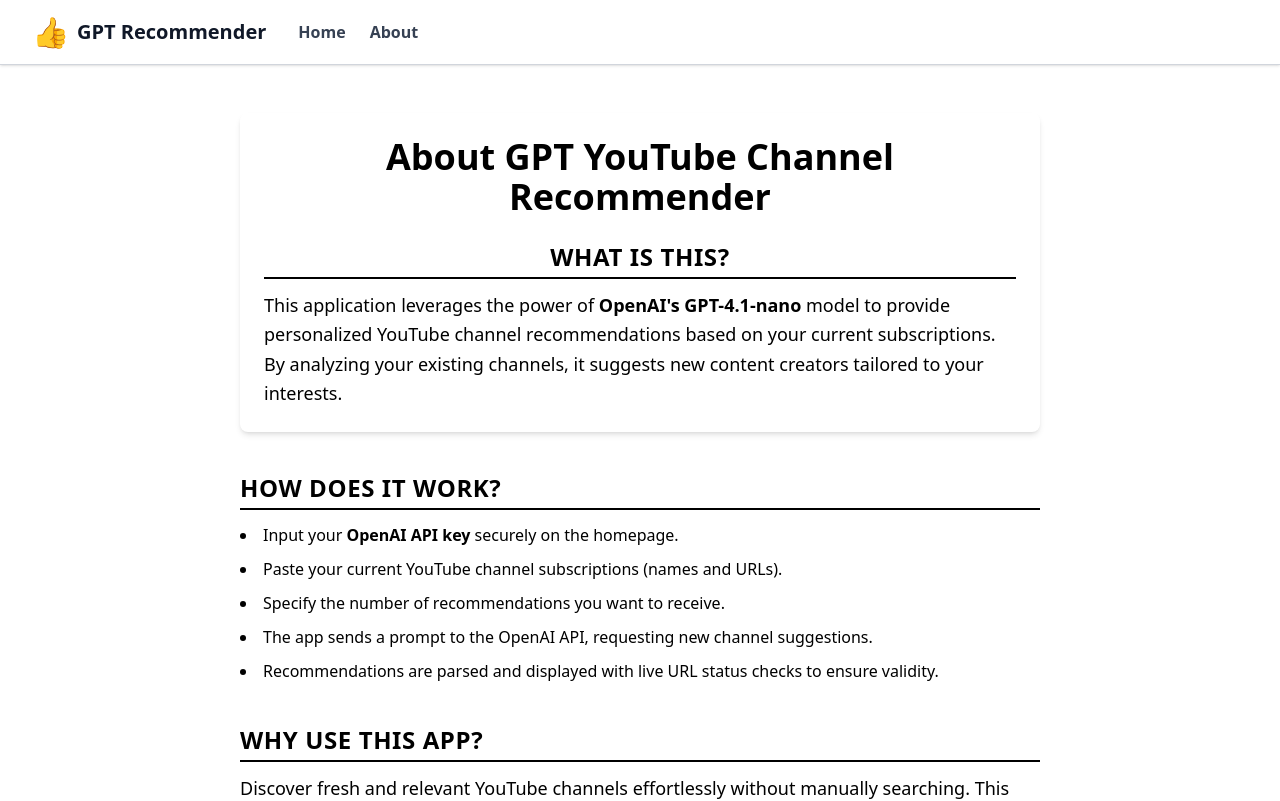
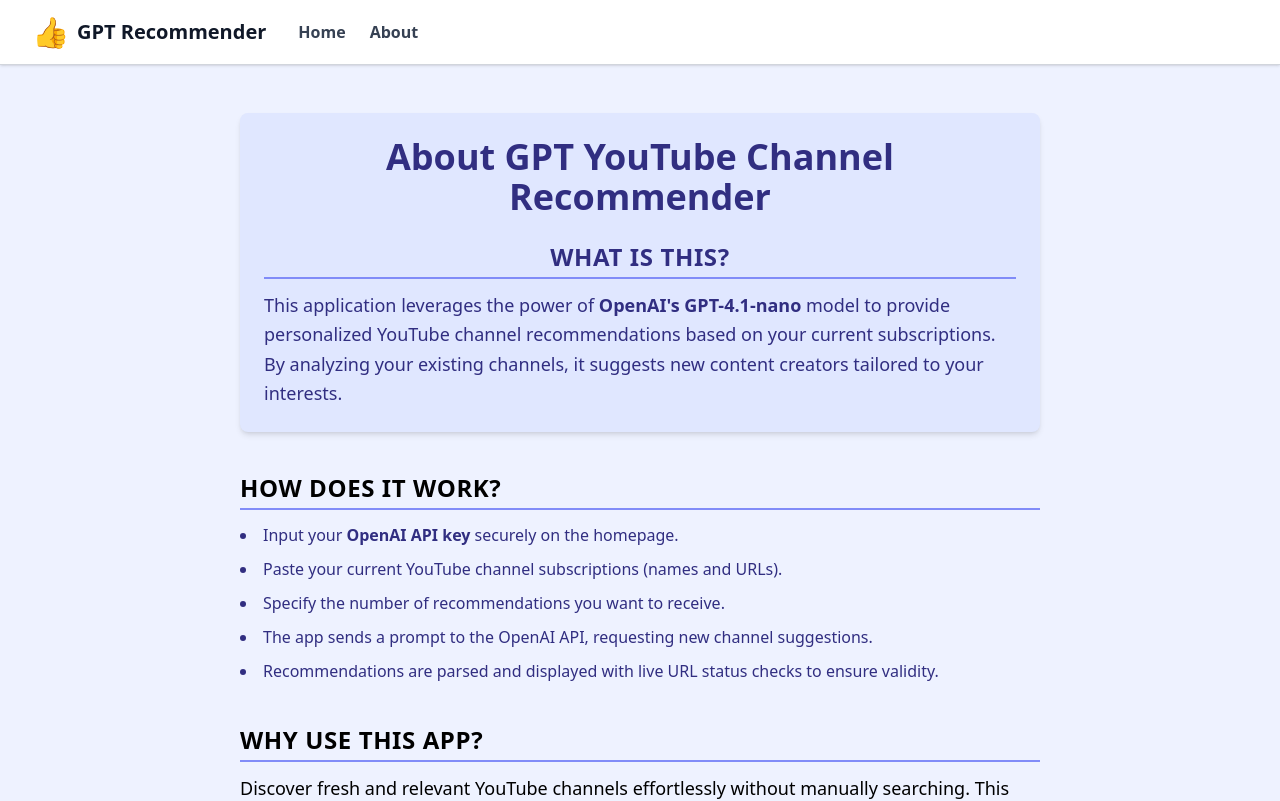
Before and after one commit to louispaulet/gpt_recommender, a React (Vite) app in the folder gpt_reco_app/: page /#/about in a window 1280 px wide. Shown: the top 801 px of the page. Built offline with nearby package versions, Linux system fonts and the light colour scheme; no server answers.

Commit message:
[gpt_reco_app] inline primary palette

```diff
--- a/gpt_reco_app/src/index.css
+++ b/gpt_reco_app/src/index.css
@@ -4,3 +4,45 @@
 .font-montserrat {
   font-family: 'Montserrat', sans-serif;
 }
+
+/* Primary color palette mirroring Tailwind's indigo */
+:root {
+  --primary-50: #eef2ff;
+  --primary-100: #e0e7ff;
+  --primary-300: #a5b4fc;
+  --primary-400: #818cf8;
+  --primary-500: #6366f1;
+  --primary-600: #4f46e5;
+  --primary-700: #4338ca;
+  --primary-900: #312e81;
+}
+
+/* Background colors */
+.bg-primary-50 { background-color: var(--primary-50); }
+.bg-primary-100 { background-color: var(--primary-100); }
+.bg-primary-300 { background-color: var(--primary-300); }
+.bg-primary-400 { background-color: var(--primary-400); }
+.bg-primary-500 { background-color: var(--primary-500); }
+.bg-primary-600 { background-color: var(--primary-600); }
+.bg-primary-700 { background-color: var(--primary-700); }
+.bg-primary-900 { background-color: var(--primary-900); }
+
+/* Text colors */
+.text-primary-700 { color: var(--primary-700); }
+.text-primary-900 { color: var(--primary-900); }
+
+/* Border colors */
+.border-primary-400 { border-color: var(--primary-400); }
+.border-primary-500 { border-color: var(--primary-500); }
+
+/* Gradient utilities */
+.from-primary-50 {
+  --tw-gradient-from: var(--primary-50);
+  --tw-gradient-to: rgb(238 242 255 / 0);
+  --tw-gradient-stops: var(--tw-gradient-from), var(--tw-gradient-to);
+}
+.to-primary-50 { --tw-gradient-to: var(--primary-50); }
+
+/* Ring utilities */
+.focus\:ring-primary-300:focus { --tw-ring-color: var(--primary-300); }
+.focus\:ring-primary-500:focus { --tw-ring-color: var(--primary-500); }
--- a/gpt_reco_app/tailwind.config.js
+++ /dev/null
@@ -1,12 +0,0 @@
-import colors from 'tailwindcss/colors';
-
-/** @type {import('tailwindcss').Config} */
-export default {
-  theme: {
-    extend: {
-      colors: {
-        primary: colors.indigo,
-      },
-    },
-  },
-};
```
